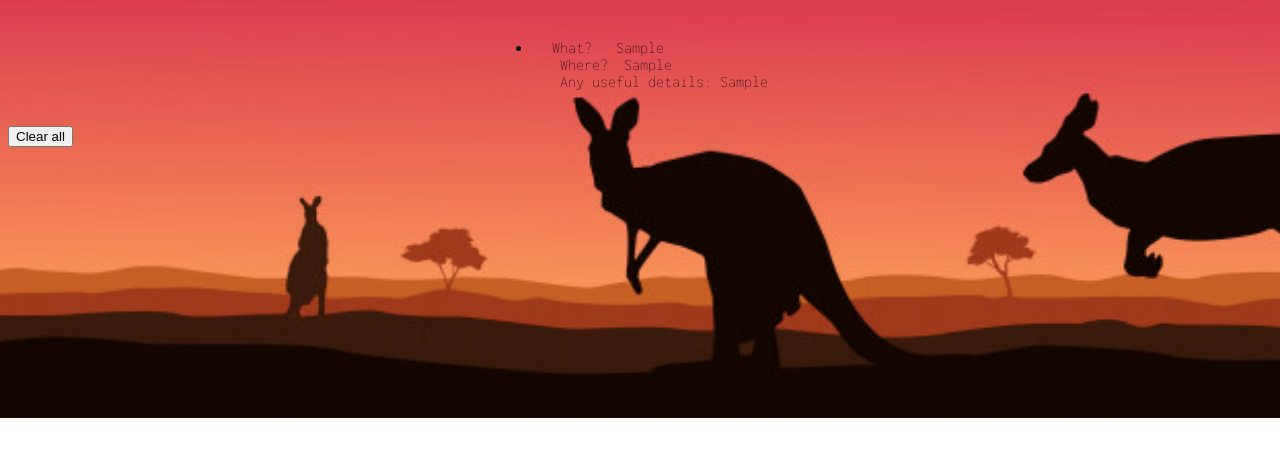
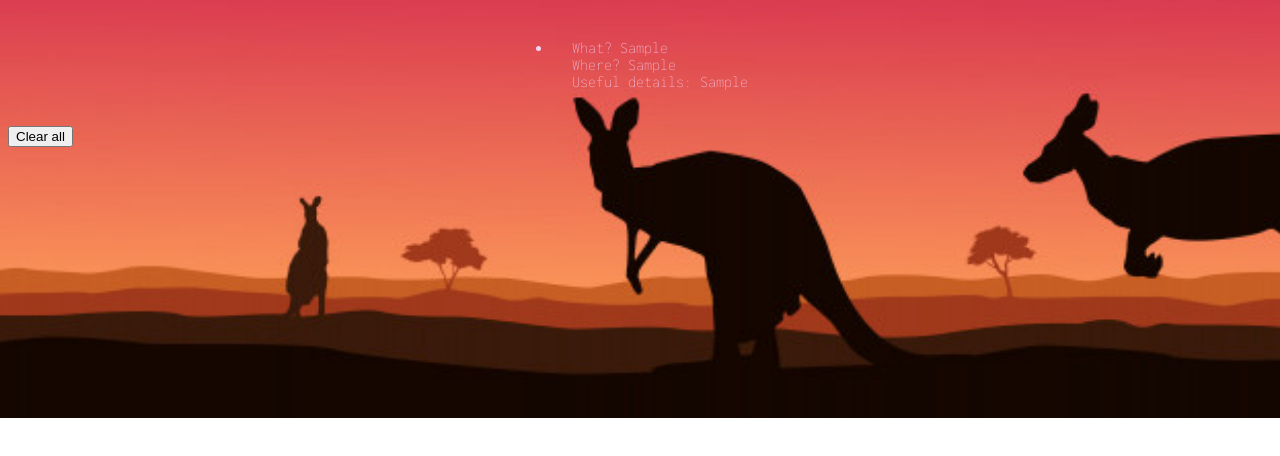
Before and after one commit to adamski10/week_06_weekend_hw_dom, a plain HTML site: page index.html in a window 1280 px wide. Both pictures are taken after typing "Sample", "Sample", "Sample" into the empty fields and a click on the input "save". Shown: the part 344-800 px from the top of the page. Drawn offline with Linux system fonts and the light colour scheme.

Commit message:
some more css changes

```diff
--- a/css/main.css
+++ b/css/main.css
@@ -11,32 +11,7 @@ body {
   font-family: "Inconsolata", monospace;
 }
 
-/* #images {
-  display: grid;
-  grid-template-columns: repeat(3, 1fr);
-  grid-gap: 10px;
-  grid-auto-rows: 100px;
-  grid-auto-columns: 100px;
-  grid-template-areas:
-    "a a a"
-    "b b b"
-    "c c c";
-}
 
-#img1 {
-  grid-area: a;
-  align-self: end;
-}
-
-#img2 {
-  grid-area: b;
-  align-self: end;
-}
-
-#img3 {
-  grid-area: c;
-  align-self: end;
-} */
 
 #new-place-form > #form-wrapper > #form-item {
   position: relative;
@@ -47,12 +22,12 @@ body {
 }
 
 label.form-labels {
-  display: ;
   float: left;
   text-align: right;
   width: 6em;
   margin-right: 1em;
   margin-top: 0.4em;
+
 }
 
 input[type=text] {
@@ -89,4 +64,6 @@ input[type=text] {
 #new-entry {
   white-space: pre;
   font-family: "Inconsolata", monospace;
+  color: rgb(243, 213, 248);
+
 }
--- a/js/app.js
+++ b/js/app.js
@@ -22,7 +22,7 @@ const handleFormSubmit = function(event) {
   // newPlaceName.textContent = `What? ${placeName}`
   // newLocation.textContent = `Where? ${location}`
   // newDetails.textContent = `Any useful details: ${details}`
-  newEntry.textContent = `What?   ${placeName} \r\n Where?  ${location} \r\n Any useful details: ${details}`
+  newEntry.textContent = `What? ${placeName} \r\nWhere? ${location} \r\nUseful details: ${details}`
   newEntry.id = "new-entry"
 
 
```
Also changed, not shown: index.html (+1 -1 lines).
